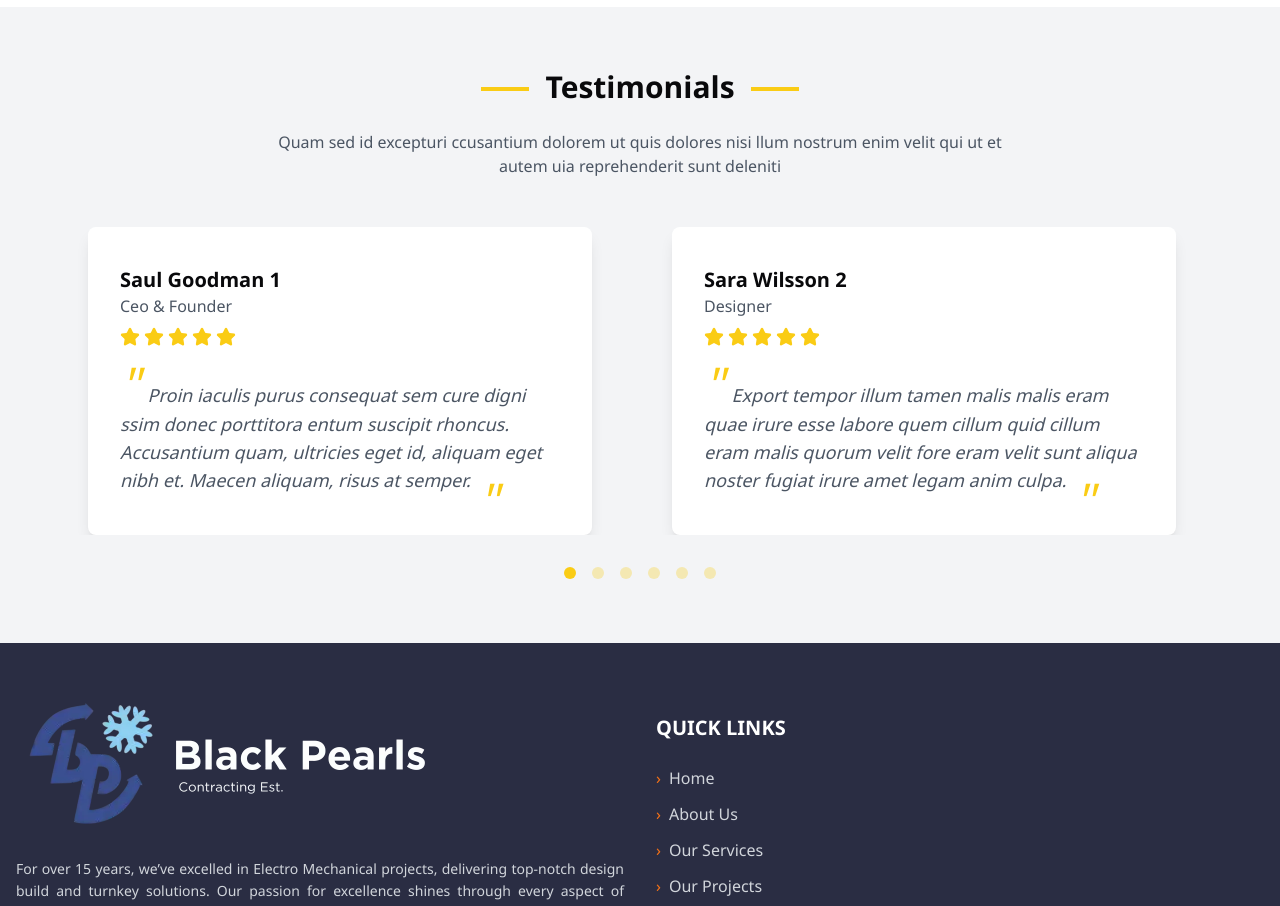
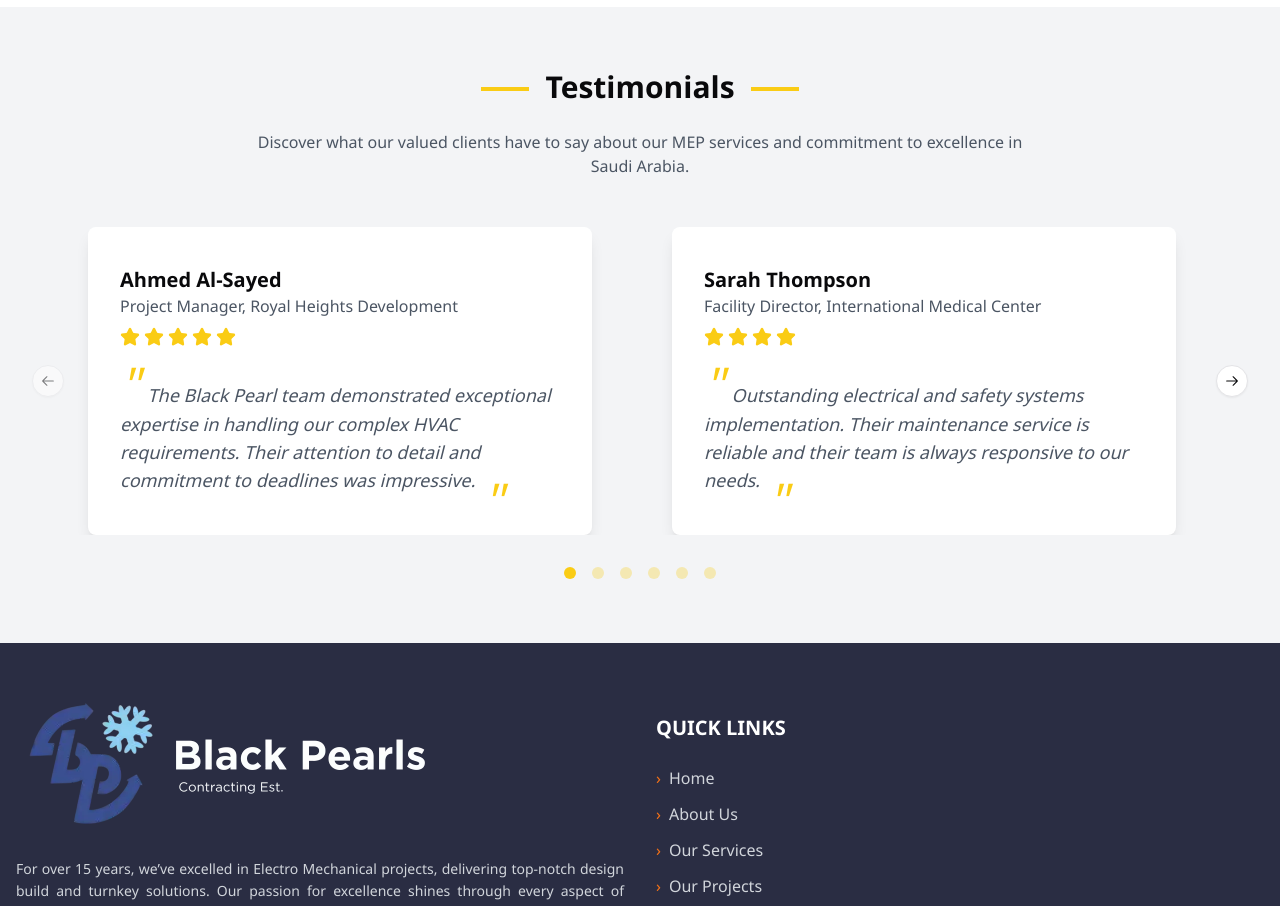
Before and after one commit to romanfarooq/black-pearl, a React (Vite) app: page /home in a window 1280 px wide. Shown: the part 2720-3626 px from the top of the page. Built offline with nearby package versions, Linux system fonts and the light colour scheme.

Commit message:
add testimonials

```diff
--- a/public/locales/en/translation.json
+++ b/public/locales/en/translation.json
@@ -107,5 +107,47 @@
     "title": "Our Partners",
     "description": "Our success is built on strong partnerships, driving innovation and excellence in MEP services across Saudi Arabia.",
     "logoAriaLabel": "Partner logo for {{name}}"
+  },
+  "testimonials": {
+    "title": "What Our Clients Say",
+    "description": "Discover what our valued clients have to say about our MEP services and commitment to excellence in Saudi Arabia.",
+    "items": [
+      {
+        "name": "Ahmed Al-Sayed",
+        "role": "Project Manager, Royal Heights Development",
+        "quote": "The Black Pearl team demonstrated exceptional expertise in handling our complex HVAC requirements. Their attention to detail and commitment to deadlines was impressive.",
+        "rating": 5
+      },
+      {
+        "name": "Sarah Thompson",
+        "role": "Facility Director, International Medical Center",
+        "quote": "Outstanding electrical and safety systems implementation. Their maintenance service is reliable and their team is always responsive to our needs.",
+        "rating": 4
+      },
+      {
+        "name": "Khalid Al-Rahman",
+        "role": "Operations Manager, Al Madinah Hotels",
+        "quote": "From plumbing to HVAC, their comprehensive MEP solutions have significantly improved our hotel's efficiency. Highly recommended for large-scale projects.",
+        "rating": 4
+      },
+      {
+        "name": "Lisa Chen",
+        "role": "Chief Engineer, Tech Valley Complex",
+        "quote": "Their innovative approach to energy-efficient MEP systems has helped us achieve our sustainability goals while reducing operational costs.",
+        "rating": 5
+      },
+      {
+        "name": "Mohammed Al-Harbi",
+        "role": "Development Director, Green Square Mall",
+        "quote": "Exceptional fire safety and security system installation. Their team's expertise and professionalism made the entire process smooth and worry-free.",
+        "rating": 4
+      },
+      {
+        "name": "James Wilson",
+        "role": "Technical Director, Smart Buildings Co",
+        "quote": "The maintenance contracts with Black Pearl have proven invaluable. Their preventive maintenance approach has helped us avoid major system issues.",
+        "rating": 4
+      }
+    ]
   }
 }
--- a/src/components/header.tsx
+++ b/src/components/header.tsx
@@ -53,11 +53,11 @@ export default function Header() {
 
   const navItems = [
     { name: t("header.navItems.home"), href: "/home" },
-    { name: t("header.navItems.about"), href: "/about" },
-    { name: t("header.navItems.projects"), href: "/projects" },
+    { name: t("header.navItems.about"), href: "/home" },
+    { name: t("header.navItems.projects"), href: "/home" },
     {
       name: t("header.navItems.services"),
-      href: "/services",
+      href: "/home",
       hasChildren: true,
       children: [
         t("header.navItems.children.hvacSolutions"),
@@ -68,8 +68,8 @@ export default function Header() {
         t("header.navItems.children.maintenanceContracts"),
       ],
     },
-    { name: t("header.navItems.blog"), href: "/blog" },
-    { name: t("header.navItems.contact"), href: "/contact" },
+    { name: t("header.navItems.blog"), href: "/home" },
+    { name: t("header.navItems.contact"), href: "/home" },
   ];
 
   return (
@@ -148,7 +148,7 @@ export default function Header() {
                             <li key={subItem}>
                               <NavigationMenuLink asChild>
                                 <Link
-                                  to="/"
+                                  to="/home"
                                   className="text-nowrap text-sm text-white hover:text-orange-500"
                                 >
                                   {subItem}
@@ -223,7 +223,7 @@ export default function Header() {
                                 key={subItem}
                                 className="border-t border-[#1e293b] px-8 py-3"
                               >
-                                <Link to="/">{subItem}</Link>
+                                <Link to="/home">{subItem}</Link>
                               </li>
                             ))}
                           </ul>
--- a/src/components/testimonials-section.tsx
+++ b/src/components/testimonials-section.tsx
@@ -1,77 +1,31 @@
 import { useState } from "react";
-import {
-  Carousel,
-  CarouselContent,
-  CarouselItem,
-} from "@/components/ui/carousel";
 import { Star } from "lucide-react";
 import { useTranslation } from "react-i18next";
 import { cn } from "@/lib/utils";
+import {
+  Carousel,
+  CarouselItem,
+  CarouselNext,
+  CarouselContent,
+  CarouselPrevious,
+} from "@/components/ui/carousel";
 
 interface Testimonial {
   name: string;
   role: string;
-  image: string;
   rating: number;
   quote: string;
 }
 
-const testimonials: Testimonial[] = [
-  {
-    name: "Saul Goodman 1",
-    role: "Ceo & Founder",
-    image: "/placeholder.svg?height=80&width=80",
-    rating: 5,
-    quote:
-      "Proin iaculis purus consequat sem cure digni ssim donec porttitora entum suscipit rhoncus. Accusantium quam, ultricies eget id, aliquam eget nibh et. Maecen aliquam, risus at semper.",
-  },
-  {
-    name: "Sara Wilsson 2",
-    role: "Designer",
-    image: "/placeholder.svg?height=80&width=80",
-    rating: 5,
-    quote:
-      "Export tempor illum tamen malis malis eram quae irure esse labore quem cillum quid cillum eram malis quorum velit fore eram velit sunt aliqua noster fugiat irure amet legam anim culpa.",
-  },
-  {
-    name: "Saul Goodman",
-    role: "Ceo & Founder",
-    image: "/placeholder.svg?height=80&width=80",
-    rating: 5,
-    quote:
-      "Proin iaculis purus consequat sem cure digni ssim donec porttitora entum suscipit rhoncus. Accusantium quam, ultricies eget id, aliquam eget nibh et. Maecen aliquam, risus at semper.",
-  },
-  {
-    name: "Sara Wilsson",
-    role: "Designer",
-    image: "/placeholder.svg?height=80&width=80",
-    rating: 5,
-    quote:
-      "Export tempor illum tamen malis malis eram quae irure esse labore quem cillum quid cillum eram malis quorum velit fore eram velit sunt aliqua noster fugiat irure amet legam anim culpa.",
-  },
-  {
-    name: "Saul Goodman",
-    role: "Ceo & Founder",
-    image: "/placeholder.svg?height=80&width=80",
-    rating: 5,
-    quote:
-      "Proin iaculis purus consequat sem cure digni ssim donec porttitora entum suscipit rhoncus. Accusantium quam, ultricies eget id, aliquam eget nibh et. Maecen aliquam, risus at semper.",
-  },
-  {
-    name: "Sara Wilsson",
-    role: "Designer",
-    image: "/placeholder.svg?height=80&width=80",
-    rating: 5,
-    quote:
-      "Export tempor illum tamen malis malis eram quae irure esse labore quem cillum quid cillum eram malis quorum velit fore eram velit sunt aliqua noster fugiat irure amet legam anim culpa.",
-  },
-  // Add more testimonials as needed
-];
+export default function Component() {
+  const { i18n, t } = useTranslation();
+  const [currentSlide, setCurrentSlide] = useState(0);
 
-export default function Component() {
-  const [currentSlide, setCurrentSlide] = useState(0);
-  const { i18n } = useTranslation();
   const isRTL = i18n.dir() === "rtl";
+
+  const testimonials = t("testimonials.items", {
+    returnObjects: true,
+  }) as Testimonial[];
 
   return (
     <div className="bg-gray-100 px-4 py-16">
@@ -82,26 +36,37 @@ export default function Component() {
           <span className="h-1 w-12 bg-yellow-400"></span>
         </h2>
         <p className="mx-auto mb-12 max-w-3xl text-gray-600">
-          Quam sed id excepturi ccusantium dolorem ut quis dolores nisi llum
-          nostrum enim velit qui ut et autem uia reprehenderit sunt deleniti
+          {t("testimonials.description")}
         </p>
-
         <Carousel
           opts={{
             align: "start",
-            loop: true,
+            dragFree: false,
+            direction: isRTL ? "rtl" : "ltr",
           }}
-          className="w-full"
+          className="relative w-full"
           setApi={(api) => {
             api?.on("select", () => {
               setCurrentSlide(api.selectedScrollSnap());
             });
           }}
         >
+          <CarouselPrevious
+            className={cn(
+              isRTL ? "-left-4 lg:-left-8" : "-left-4 lg:-left-8",
+              "rtl:rotate-180",
+            )}
+          />
+          <CarouselNext
+            className={cn(
+              isRTL ? "-right-4 lg:-right-8" : "-right-4 lg:-right-8",
+              "rtl:rotate-180",
+            )}
+          />
           <CarouselContent>
-            {testimonials.map((testimonial, index) => (
+            {testimonials.map((testimonial) => (
               <CarouselItem
-                key={index}
+                key={testimonial.name}
                 className="flex justify-center px-10 md:basis-1/2 lg:basis-1/2"
               >
                 <div className="grid w-full items-start rounded-lg bg-white px-8 py-10 shadow-lg">
@@ -135,10 +100,13 @@ export default function Component() {
           </CarouselContent>
         </Carousel>
         <div className="mt-8 flex items-center justify-center gap-4">
-          {testimonials.map((_, index) => (
-            <div
-              key={index}
-              className="h-3 w-3 rounded-full bg-yellow-400 opacity-30 first:opacity-100"
+          {testimonials.map((testimonial, index) => (
+            <button
+              key={testimonial.name}
+              className={cn(
+                "h-3 w-3 rounded-full bg-yellow-400 transition-opacity",
+                currentSlide === index ? "opacity-100" : "opacity-30",
+              )}
             />
           ))}
         </div>
```
Also changed, not shown: public/locales/ar/translation.json (+42 -0 lines).
